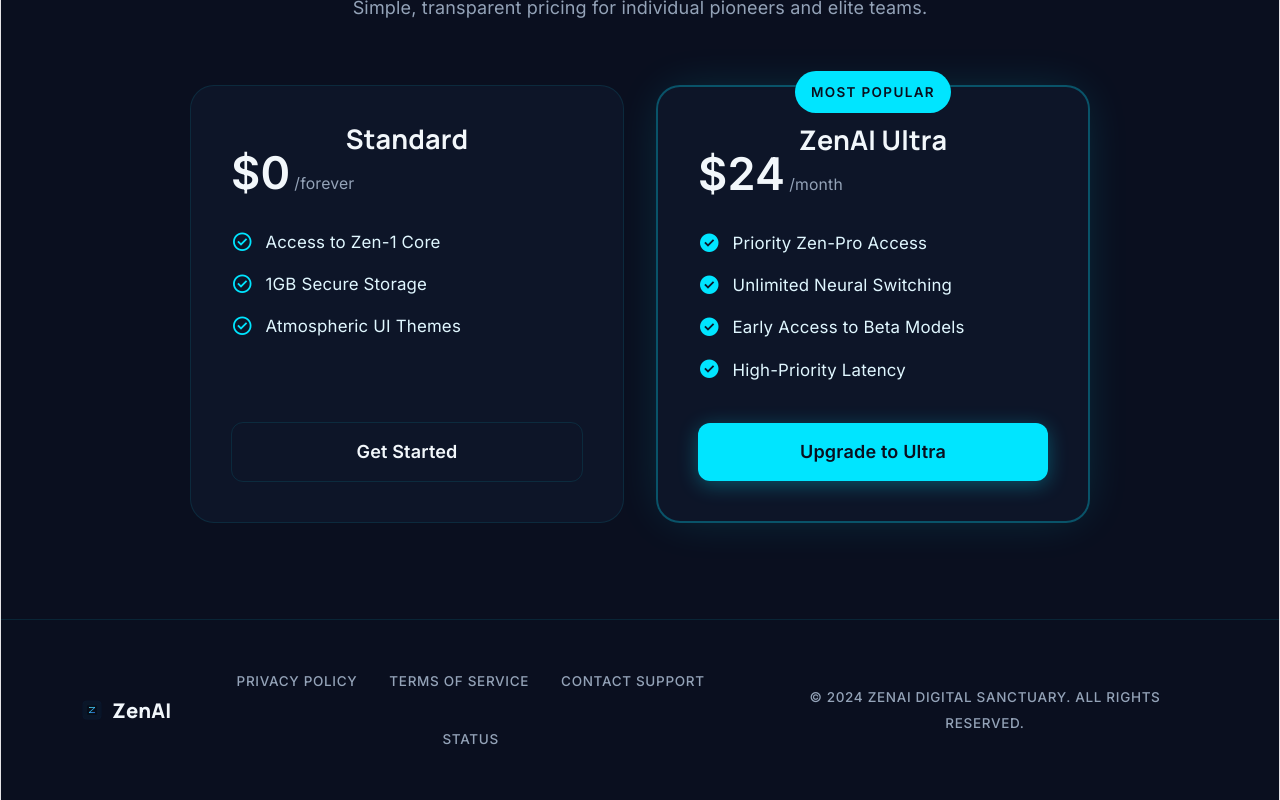
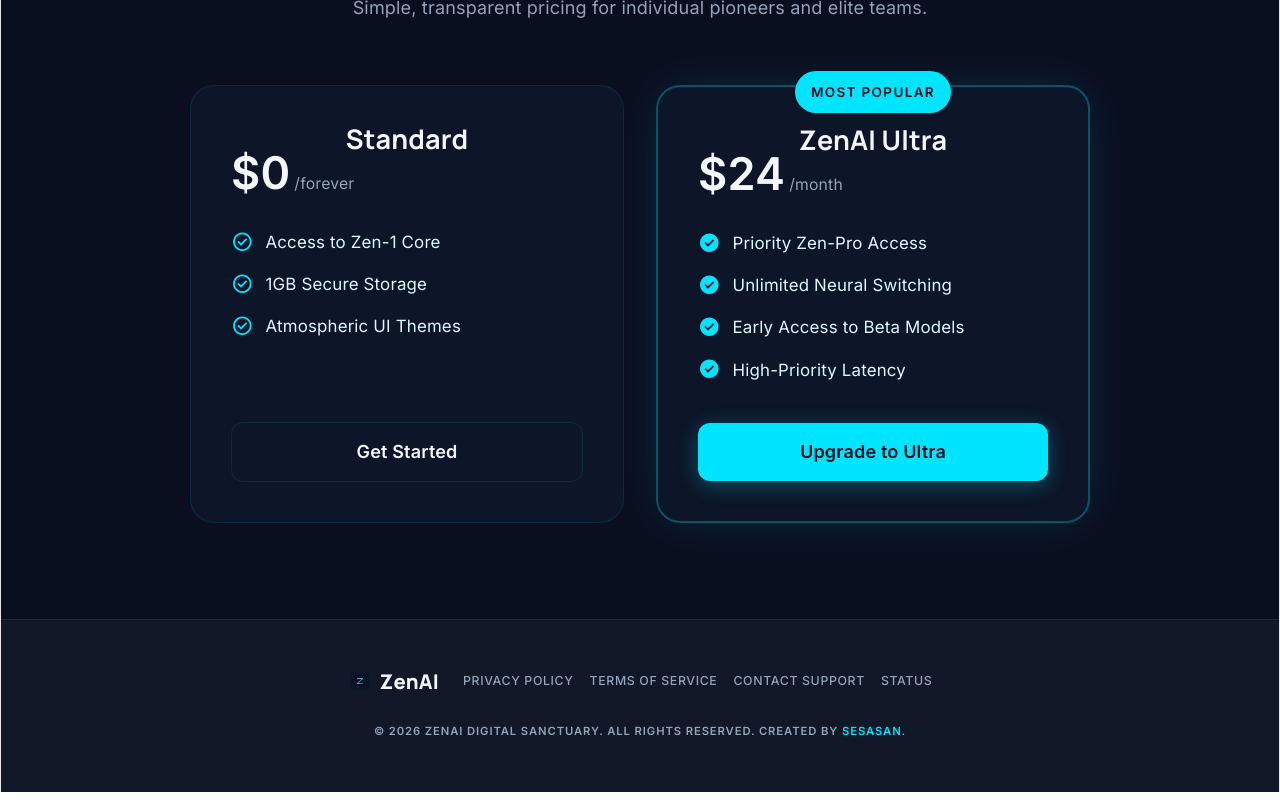
Before and after one commit to SESASAN/ZenAi, a React (Vite) app: page / in a window 1280 px wide. Shown: the part 1741-2541 px from the top of the page. Built offline with nearby package versions, Linux system fonts and the light colour scheme; no server answers.

Commit message:
feat: enhance landing page with anchor link for pricing section and update footer layout

```diff
--- a/src/App.css
+++ b/src/App.css
@@ -118,6 +118,10 @@ a {
   color: inherit;
 }
 
+.landing-anchor {
+  scroll-margin-top: 120px;
+}
+
 .ambientGlow {
   position: fixed;
   z-index: 0;
@@ -1685,30 +1689,7 @@ a {
    They conflicted with the newer "Features Section" styles below, causing the
    header and the blocks to layout side-by-side (because the <section> became a 3-col grid). */
 
-.landing-footer {
-  position: relative;
-  z-index: 10;
-  padding: 24px;
-  text-align: center;
-  border-top: 1px solid var(--line-soft);
-}
-
-.landing-footer-content {
-  display: flex;
-  justify-content: center;
-  gap: 24px;
-}
-
-.landing-footer-brand {
-  font-family: var(--font-headline, Manrope), sans-serif;
-  font-weight: 800;
-  color: var(--neon-primary);
-}
-
-.landing-footer-copy {
-  font-size: 0.875rem;
-  color: var(--text-secondary);
-}
+/* NOTE: legacy footer styles removed (use the "Footer" block near the end of this file). */
 
 /* Landing Page - Full Design */
 .landing-page {
@@ -2217,8 +2198,10 @@ a {
 
 /* Footer */
 .landing-footer {
-  background: var(--bg-primary);
+  /* Differentiator from the main page background */
+  background: var(--bg-secondary);
   padding: 48px 32px;
+  border-top: 1px solid var(--line-soft);
 }
 
 .landing-footer-inner {
@@ -2228,13 +2211,16 @@ a {
   gap: 24px;
   max-width: 1120px;
   margin: 0 auto;
-}
-
-@media (min-width: 768px) {
-  .landing-footer-inner {
-    flex-direction: row;
-    justify-content: space-between;
-  }
+  text-align: center;
+}
+
+.landing-footer-top {
+  width: 100%;
+  display: flex;
+  flex-wrap: wrap;
+  align-items: center;
+  justify-content: center;
+  gap: 24px;
 }
 
 .landing-footer-brand {
@@ -2310,11 +2296,12 @@ a {
   display: flex;
   flex-wrap: wrap;
   justify-content: center;
-  gap: 32px;
+  align-items: center;
+  gap: 16px;
 }
 
 .landing-footer-links a {
-  font-size: 0.75rem;
+  font-size: 0.6875rem;
   font-weight: 500;
   letter-spacing: 0.05em;
   text-transform: uppercase;
@@ -2327,18 +2314,22 @@ a {
   color: var(--neon-primary);
 }
 
-.landing-footer-inner > p {
-  font-size: 0.75rem;
-  font-weight: 500;
-  letter-spacing: 0.05em;
+.landing-footer-legal {
+  margin: 0;
+  font-size: 0.625rem;
+  font-weight: 600;
+  letter-spacing: 0.08em;
   text-transform: uppercase;
   color: var(--text-secondary);
   width: 100%;
   text-align: center;
 }
 
-@media (min-width: 768px) {
-  .landing-footer-inner > p {
-    width: auto;
-  }
-}
+.landing-footer-credit-link {
+  color: var(--neon-primary);
+  text-decoration: none;
+}
+
+.landing-footer-credit-link:hover {
+  text-decoration: underline;
+}
--- a/src/pages/LandingPage.tsx
+++ b/src/pages/LandingPage.tsx
@@ -16,8 +16,7 @@ export function LandingPage() {
           </Link>
           <div className="landing-nav-links">
             <a className="landing-nav-link landing-nav-link--active" href="#">Features</a>
-            <a className="landing-nav-link" href="#">Models</a>
-            <a className="landing-nav-link" href="#">Pricing</a>
+            <a className="landing-nav-link" href="#pricing">Pricing</a>
           </div>
           <Link to="/register" className="landing-nav-cta">
             Get Started
@@ -152,11 +151,13 @@ export function LandingPage() {
               </div>
             </div>
           </div>
+          <div id="pricing" className="landing-anchor" />
         </section>
       </main>
 
       <footer className="landing-footer">
         <div className="landing-footer-inner">
+          <div className="landing-footer-top">
             <Link to="/" className="landing-footer-brand">
               <img alt="ZenAI" src={getZenaiMarkDataUrl(isAltTheme)} className="landing-footer-icon" />
               <span>ZenAI</span>
@@ -167,7 +168,20 @@ export function LandingPage() {
               <a href="#">Contact Support</a>
               <a href="#">Status</a>
             </div>
-          <p>© 2024 ZenAI Digital Sanctuary. All rights reserved.</p>
+          </div>
+
+          <p className="landing-footer-legal">
+            © {new Date().getFullYear()} ZenAI Digital Sanctuary. All rights reserved. Created by{" "}
+            <a
+              className="landing-footer-credit-link"
+              href="https://sesasan.is-a.dev"
+              target="_blank"
+              rel="noopener noreferrer"
+            >
+              SESASAN
+            </a>
+            .
+          </p>
         </div>
       </footer>
     </div>
```
Also changed, not shown: 1 other file (tests, documents, lock files or other folders). Lines whose indentation alone changed are shown as unchanged.
